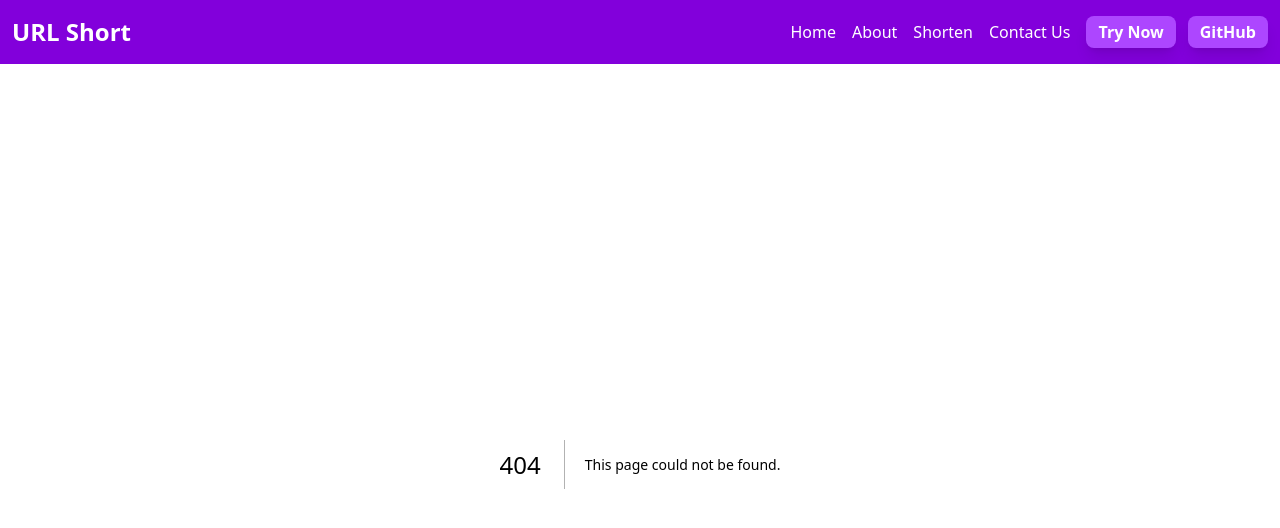
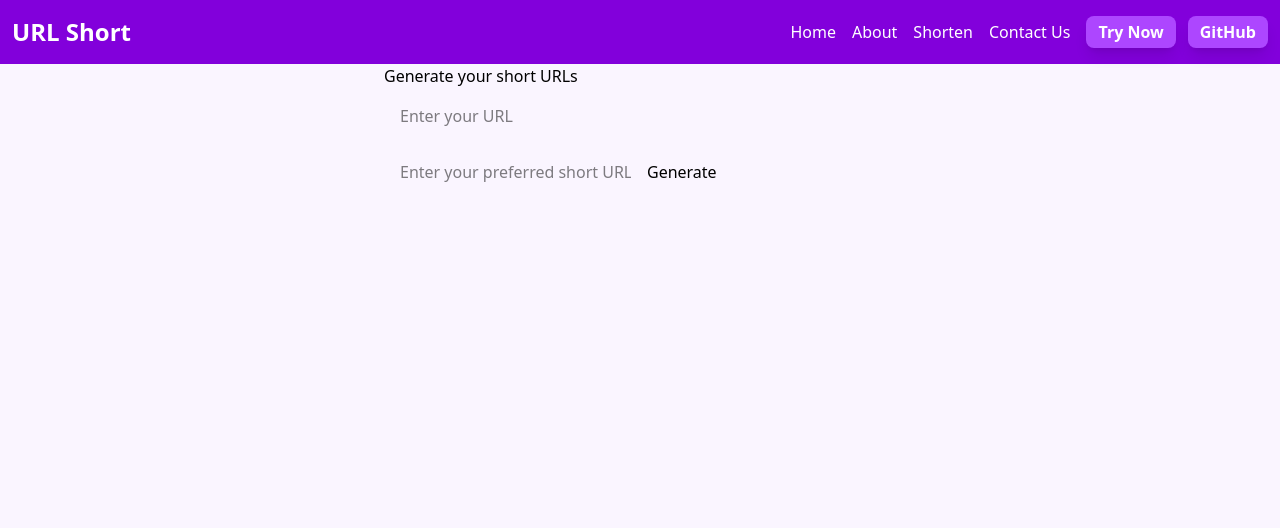
Before and after one commit to s-afrid/urlshort, a Next.js app: page /shorten in a window 1280 px wide. Before the commit this address had no page. Shown: the top 528 px of the page. Built offline with nearby package versions, Linux system fonts and the light colour scheme.

Commit message:
basic structure of shorten page

```diff
--- /dev/null
+++ b/app/shorten/page.js
@@ -0,0 +1,33 @@
+"use client"
+import React from 'react'
+import { useState } from 'react'
+
+const Shorten = () => {
+    const [url, seturl] = useState("")
+    const [shorturl, setshorturl] = useState("")
+    const [generated, setgenerated] = useState("")
+
+    const handleChange = ()=>{
+
+    }
+  return (
+    <div className='mx-auto max-w-lg'>
+      <h1>Generate your short URLs</h1>
+      <div>
+        <input
+            type="text"
+            className='p-4 focus:outline-purple-600'
+            placeholder='Enter your URL'
+            onChange={handleChange} />
+        <input
+            type="text"
+            className='p-4 focus:outline-purple-600'
+            placeholder='Enter your preferred short URL'
+            onChange={handleChange} />
+        <button>Generate</button>
+      </div>
+    </div>
+  )
+}
+
+export default Shorten
--- a/components/Navbar.js
+++ b/components/Navbar.js
@@ -9,7 +9,7 @@ const Navbar = () => {
         <ul className='flex justify-center items-center gap-4'>
             <Link href='/'><li>Home</li></Link>
             <Link href='/about'><li>About</li></Link>
-            <Link href='/generate'><li>Shorten</li></Link>
+            <Link href='/shorten'><li>Shorten</li></Link>
             <Link href='/contact'><li>Contact Us</li></Link>
             <li className="flex gap-3">
                 <Link href="/generate"><button className="bg-purple-500 shadow-lg px-3 py-1 font-bold rounded-lg">Try Now</button></Link>
```
